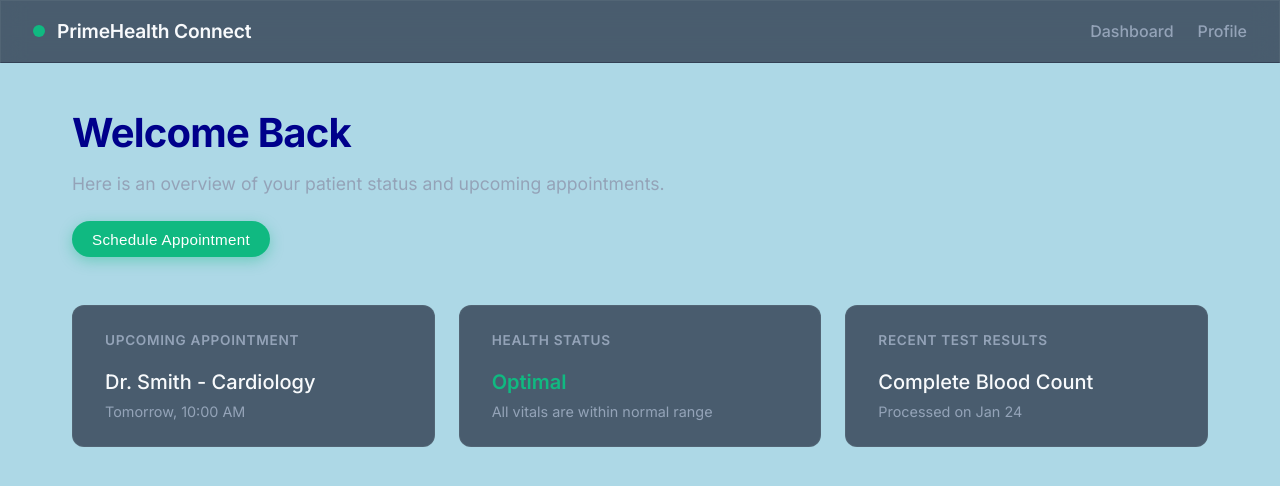
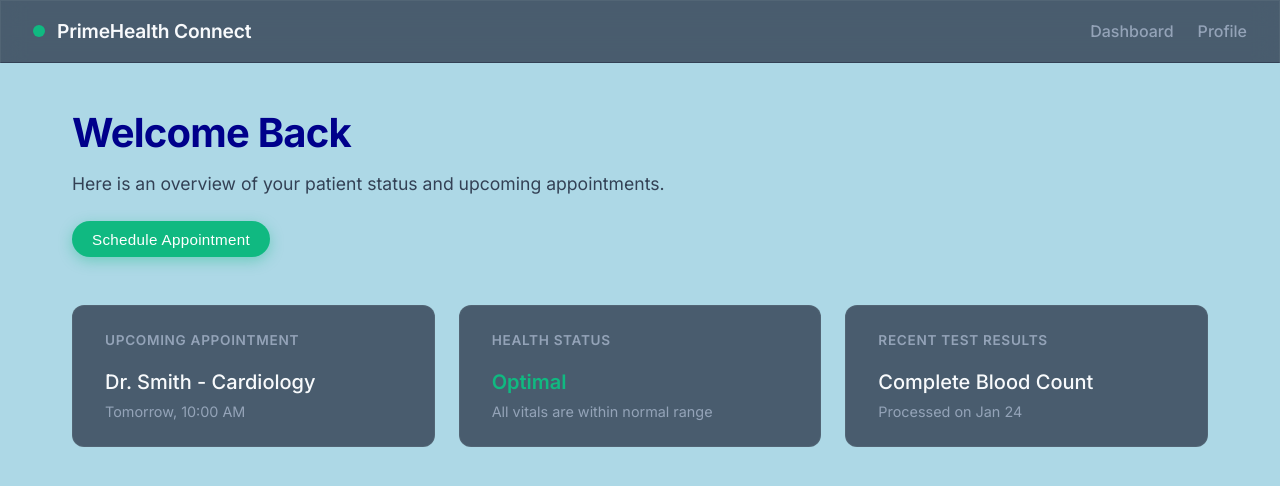
Before and after one commit to Vidushi-W/PrimeHealth-microservices, a React (Vite) app in the folder Frontend_UI/patient-service-frontend/: page / in a window 1280 px wide. Shown: the top 486 px of the page. Built offline with nearby package versions, Linux system fonts and the light colour scheme.

Commit message:
Color update in Dashboard styles

```diff
--- a/Frontend_UI/patient-service-frontend/src/pages/Dashboard.css
+++ b/Frontend_UI/patient-service-frontend/src/pages/Dashboard.css
@@ -11,7 +11,7 @@
 }
 
 .dashboard-header p {
-  color: var(--color-text-muted);
+  color: #334155;
   margin-bottom: 1.5rem;
   font-size: 1.1rem;
 }
```
